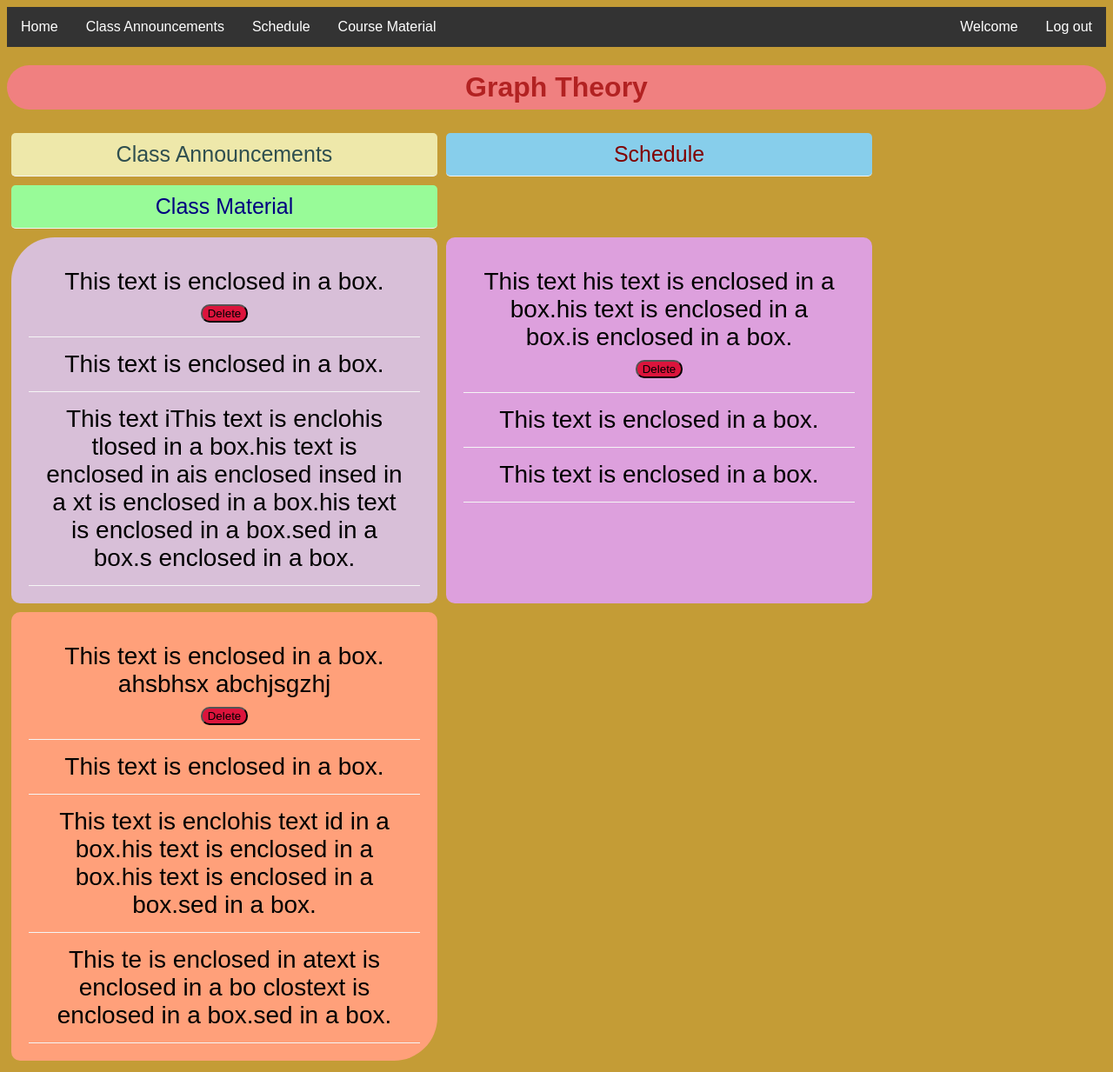
After one commit to chaitanyaKaushal/2ndDecimal, a Flask app: template templates/course.html in a window 1280 px wide. The commit adds this page. Shown: the whole page at 87% size. Run offline with Flask 2, Linux system fonts and the light colour scheme; the template is opened without the code that fills it, so the values that code supplies are empty; some libraries are stand-ins or nearby versions.

Commit message:
course page added with css file

```diff
--- /dev/null
+++ b/static/css/course_css.css
@@ -0,0 +1,151 @@
+* {
+    box-sizing: border-box;
+  }
+  body {
+    font-family: Arial, Helvetica, sans-serif;
+  background-color: 	#b8870bd2;
+
+  height: auto;
+  background-size:50% 50%;
+  background-repeat: no-repeat;
+  background-size: cover;
+  }
+
+  ul {
+    list-style-type: none;
+    margin: 0;
+    padding: 0;
+    overflow: hidden;
+    background-color: #333;
+  }
+
+  ul .logout_container{
+  float:right;
+  }
+
+  li {
+    float: left;
+  }
+
+  li a {
+    display: block;
+    color: white;
+    text-align: center;
+    padding: 14px 16px;
+    text-decoration: none;
+  }
+
+  li a:hover {
+    background-color: #111;
+  }
+
+h1{
+  border-radius: 50px 50px 50px 50px;
+  text-align: center;
+  color :	#B22222;
+  background-color: #F08080;
+  padding: 7px 0px 7px 0px;
+}
+
+.boxed {
+  border-bottom: 1px solid whitesmoke;
+  padding: 15px;
+ }
+
+ .outline {
+  display: flex;
+  flex-flow: row wrap;
+  align-items: top;
+}
+
+ .inline1{
+  border-radius: 50px 10px 10px 10px;
+  background-color: #D8BFD8;
+   border: none;
+   color:black;
+   text-align: center;
+   font-size: 28px;
+   padding: 20px;
+   width: 490px;
+   height : auto;
+   transition: all 0.5s;
+   cursor: pointer;
+   margin: 5px;
+ }
+
+ .inline2{
+  border-radius: 10px 10px 10px 10px;
+   background-color:#DDA0DD;
+   border: none;
+   color: black;
+   text-align: center;
+   font-size: 28px;
+   padding: 20px;
+   width: 490px;
+   height : auto;
+   transition: all 0.5s;
+   cursor: pointer;
+   margin: 5px;
+ }
+
+ .inline3{
+  border-radius: 10px 10px 50px 10px;
+  background-color:#FFA07A;
+  border: none;
+  color:black;
+  text-align: center;
+  font-size: 28px;
+  padding: 20px;
+  width: 490px;
+  height : auto;
+  transition: all 0.5s;
+  cursor: pointer;
+  margin: 5px;
+}
+
+.head {
+  display: flex;
+  flex-flow: row wrap;
+  align-items: top;
+}
+
+.op1 {
+  border-radius: 5px 5px 5px 5px;
+  border-bottom: 1px solid whitesmoke;
+  padding: 10px;
+  text-align: center;
+  width: 490px;
+  font-size: 25px;
+  background-color:	#EEE8AA;
+  margin :5px;
+  color: #2F4F4F;
+ }
+
+ .op2 {
+  border-radius: 5px 5px 5px 5px;
+  border-bottom: 1px solid whitesmoke;
+  padding: 10px;
+  text-align: center;
+  width: 490px;
+  font-size: 25px;
+  background-color:#87CEEB;
+  margin :5px;
+  color: #800000;
+ }
+
+ .op3 {
+  border-radius: 5px 5px 5px 5px;
+  border-bottom: 1px solid whitesmoke;
+  padding: 10px;
+  text-align: center;
+  width: 490px;
+  font-size: 25px;
+  background-color: #98FB98;
+  margin :5px;
+  color: #000080;
+ }
+
+ .del{
+  border-radius: 10px 10px 10px 10px;
+   background-color: #DC143C;
+ }
--- /dev/null
+++ b/templates/course.html
@@ -0,0 +1,56 @@
+<!DOCTYPE html>
+<html>
+    <head>
+        <title>Course_page</title>
+    <link rel="stylesheet" type="text/css" href="course_css.css">
+    </head>
+<body>
+
+    <nav>
+        <ul >
+            <li><a class="active" href="">Home</a></li>
+            <li><a href="">Class Announcements</a></li>
+            <li><a href="">Schedule</a></li>
+            <li><a href="">Course Material</a></li>
+            <div class="logout_container">
+                <li><a href="">Welcome</a></li>
+                <li><a href="">Log out</a></li>
+            </div>
+        </ul>
+    </nav>
+
+    <div class = "center">
+        <h1>Graph Theory</h1>
+    </div>
+
+    <div class = "head">
+        <div class="op1">Class Announcements</div>
+        <div class="op2">Schedule</div>
+        <div class="op3">Class Material</div>
+    </div>
+
+ <div class = "outline">
+    <div class="inline1" style = "display: inline-block;">
+        <div class="boxed">This text is enclosed in a box.<br><button class="del" onclick="delete()">Delete</button> </div>
+        <div class="boxed">This text is enclosed in a box.</div>
+        <div class="boxed">This text iThis text is enclohis tlosed in a box.his text is enclosed in ais enclosed insed in a xt is enclosed in a box.his text is enclosed in a box.sed in a box.s enclosed in a box.</div>
+    </div>
+
+    <div class="inline2" style = "display: inline-block;">
+        <div class="boxed">This text his text is enclosed in a box.his text is enclosed in a box.is enclosed in a box.<br><button class="del" onclick="delete()">Delete</button></div>
+        <div class="boxed">This text is enclosed in a box.</div>
+        <div class="boxed">This text is enclosed in a box.</div>
+    </div>
+
+    <div class="inline3" style = "display: inline-block;">
+        <div class="boxed">This text is enclosed in a box. ahsbhsx abchjsgzhj<br><button class="del" onclick="delete()">Delete</button> </div>
+        <div class="boxed">This text is enclosed in a box.</div>
+        <div class="boxed">This text is enclohis text id in a box.his text is enclosed in a box.his text is enclosed in a box.sed in a box.</div>
+        <div class="boxed">This te is enclosed in atext is enclosed in a bo clostext is enclosed in a box.sed in a box.</div>
+    </div>
+</div>
+
+
+
+</body>
+</html>
```
Also changed, not shown: templates/index.html (+4 -4 lines).
